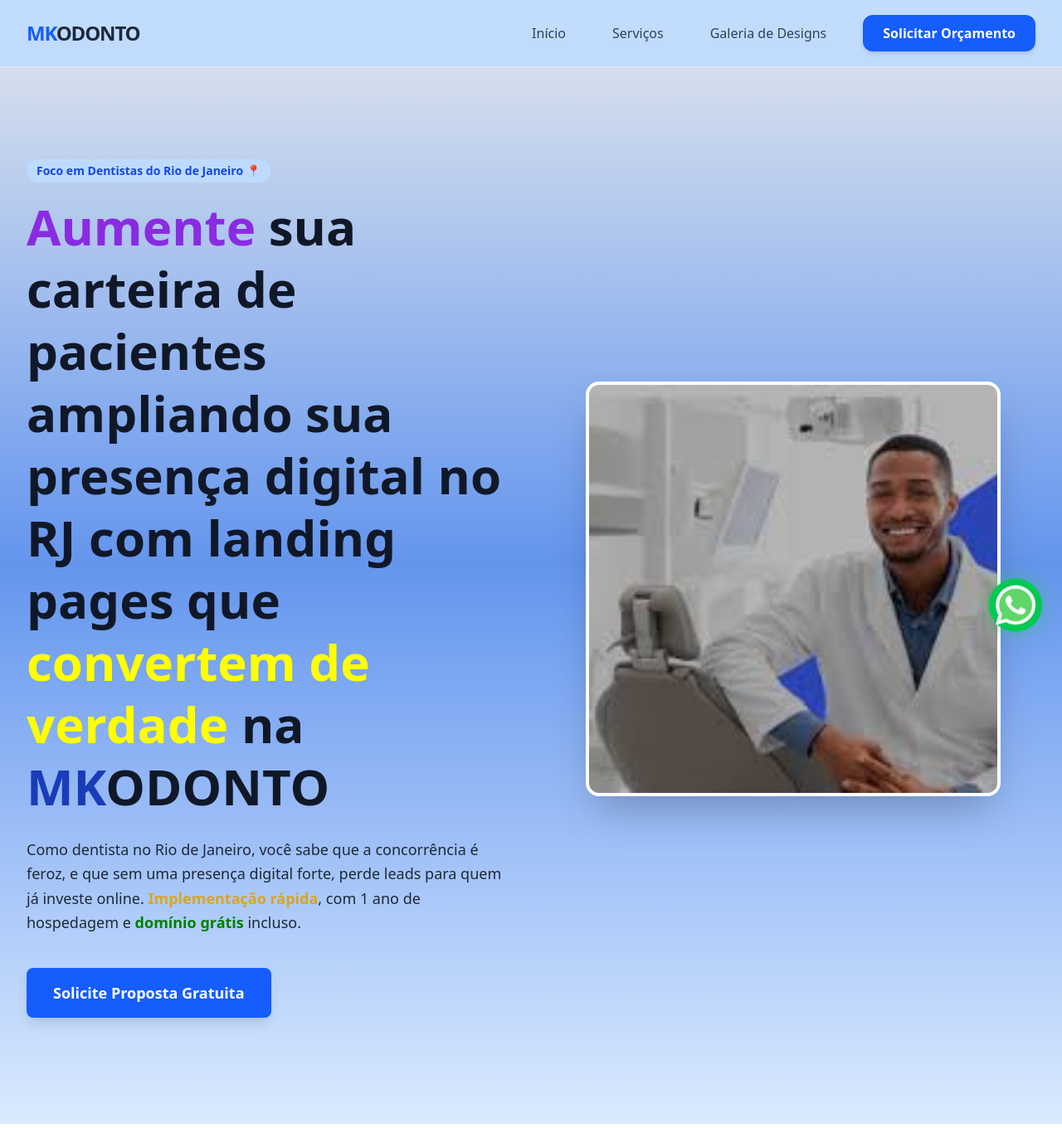
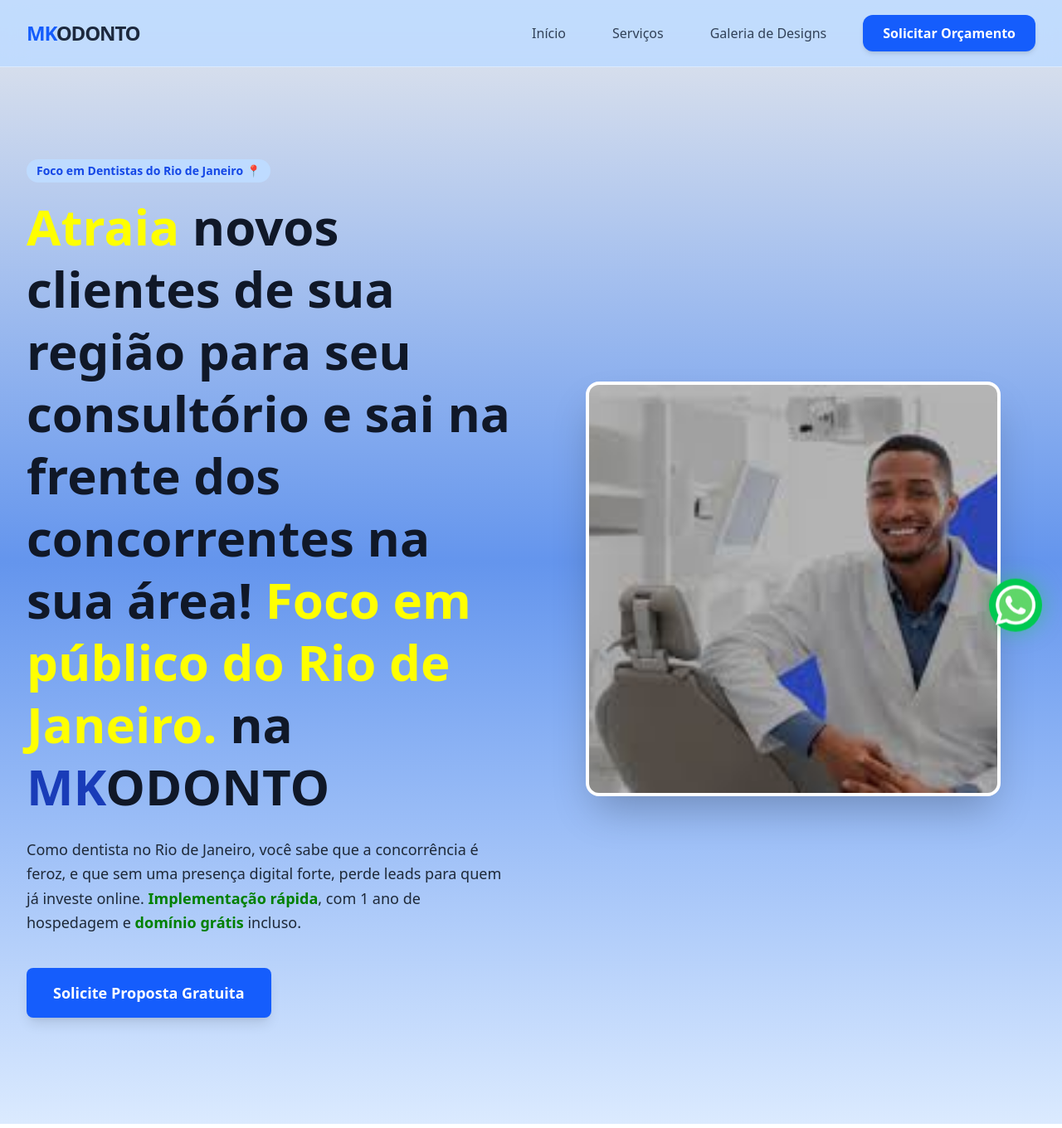
Before and after one commit to Flavio-Antonio-da-Silva/mkodonto, a React (Vite) app: page / in a window 1280 px wide. Shown: the top 1360 px of the page at 83% size. Built offline with nearby package versions, Linux system fonts and the light colour scheme.

Commit message:
Copy ajustada.

```diff
--- a/src/components/Hero.jsx
+++ b/src/components/Hero.jsx
@@ -78,12 +78,12 @@ const Hero = () => {
               Foco em Dentistas do Rio de Janeiro 📍
             </span>
             <h1 className="text-4xl md:text-5xl lg:text-6xl font-extrabold text-gray-900 leading-tight">
-              <span className="text-[#8A2BE2]">Aumente</span> sua carteira de pacientes ampliando sua presença digital no RJ com landing pages que
-              <span className="text-[#FFFF00]"> convertem de verdade</span> na <span className="text-blue-800">MK</span>ODONTO
+              <span className="text-[#FFFF00]">Atraia</span> novos clientes de sua região para seu consultório e sai na frente dos concorrentes na sua área!
+              <span className="text-[#FFFF00]"> Foco em público do Rio de Janeiro.</span> na <span className="text-blue-800">MK</span>ODONTO
             </h1>
             <p className="mt-6 text-lg text-gray-800 leading-relaxed">
               Como dentista no Rio de Janeiro, você sabe que a concorrência é feroz, e que sem uma presença digital forte, perde leads para quem já investe online.
-              <span className="text-[#DAA520]"> <strong>Implementação rápida</strong></span>, com 1 ano de hospedagem e <span className="text-[#008000]"><strong>domínio grátis</strong> </span>incluso.
+              <span className="text-[#008000]"> <strong>Implementação rápida</strong></span>, com 1 ano de hospedagem e <span className="text-[#008000]"><strong>domínio grátis</strong> </span>incluso.
             </p>
 
             <div className="mt-10 flex flex-col sm:flex-row gap-4">
--- a/src/components/Servicos.jsx
+++ b/src/components/Servicos.jsx
@@ -33,7 +33,7 @@ const servicosData = [
       "Copywriting Sob Medida: Redação ou revisão de textos para páginas, anúncios ou posts;",
       "Consultoria Estratégica: análise de marketing digital, com planos acionáveis baseados em dados reais;",
       "Otimização de Google My Business;",
-      "Setup ou update de perfil para visibilidade em mapas, incluindo reviews e fotos — crucial no RJ, onde 70% das buscas odontológicas."
+      "Setup ou update de perfil para visibilidade em mapas, incluindo reviews e fotos — crucial no RJ, onde 70% das buscas odontológicas são realizadas via smartphone."
     ],
     price: "R$ 82,00/h ",
     detail: "CÁLCULO FEITO POR ESTIMATIVA DE HORAS TRABALHADAS",
@@ -104,11 +104,11 @@ const Servicos = () => {
         <div ref={headerRef} className="max-w-4xl mx-auto text-center mb-20">
           <h2 className="text-3xl md:text-5xl font-extrabold text-gray-900 leading-tight">
             Sua Página Sob Medida! Otimizada Para Clientes da Sua Região{" "}
-            <span className="text-yellow-400">Conversão de leads Comprovada</span>
+            <span className="text-[#FFFF00]">Conversão de leads Comprovada</span>
           </h2>
           <p className="mt-6 text-lg text-[#252525] leading-relaxed">
-            No RJ, com +40 mil dentistas disputando pacientes, 40% dos autônomos perdem leads por falta de presença online efetiva.
-            Nossos pacotes são <span className="font-semibold text-gray-800 italic">lean</span>: foco em conversão real e preços transparentes para lucro imediato.
+            No RJ, com +40 mil dentistas disputando pacientes, 57% dos autônomos perdem leads por falta de presença online efetiva.
+            Nossos pacotes são <span className="font-semibold text-gray-800 italic">eficientes</span>: foco em conversão real e custos pré-definidos e transparentes para melhor previsibilidade do retorno do seu investimento.
           </p>
         </div>
 
```
